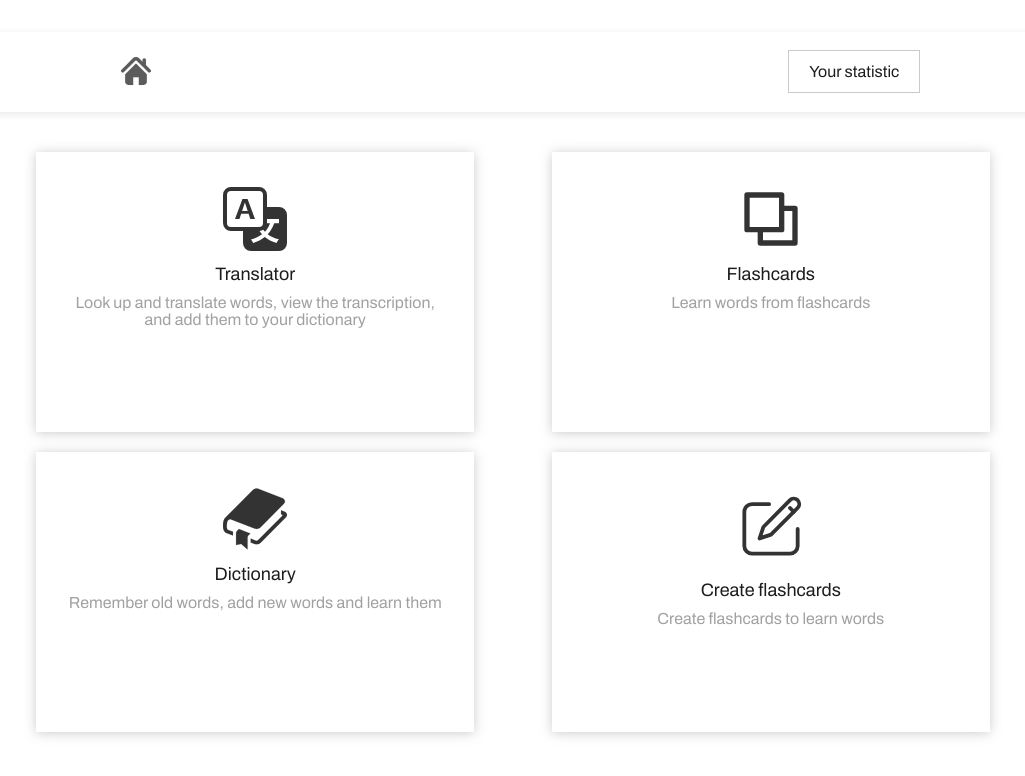
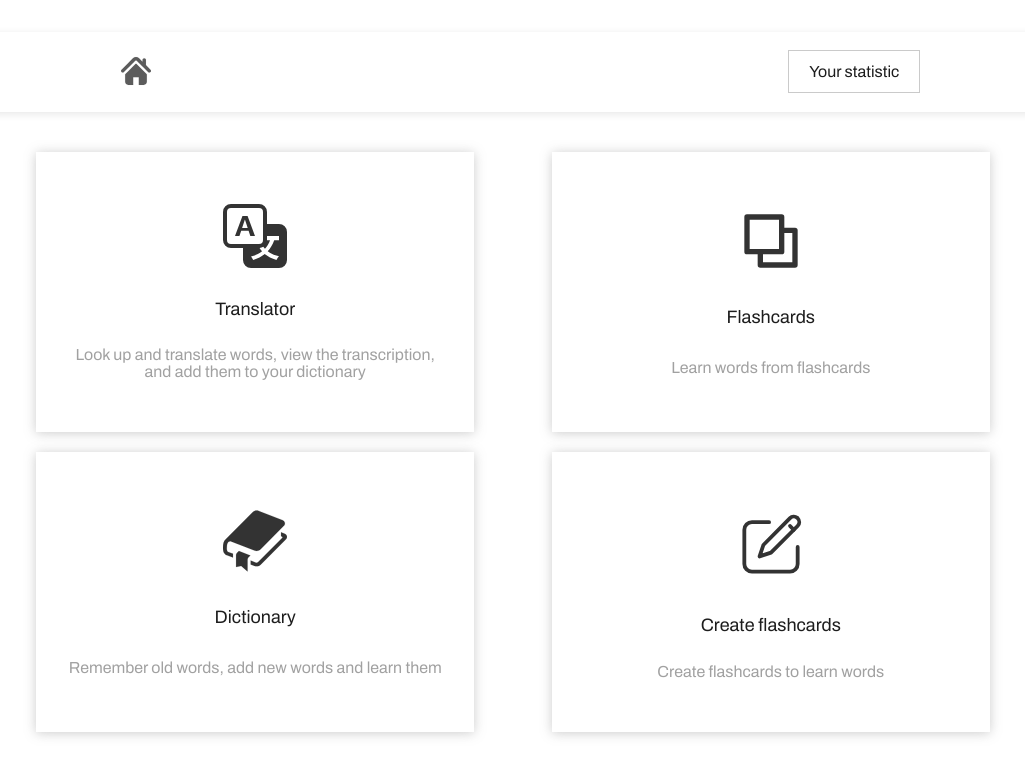
Before and after one commit to AleksandrDantsev/EnglishWordsApp, a React (Vite) app: page /menuApp in a window 1280 px wide. Shown: the top 776 px of the page, without its empty margins (127-1152 px from the left). Built offline with nearby package versions, Linux system fonts and the light colour scheme.

Commit message:
delete unless files

```diff
--- a/src/components/HomePage/HomePage.tsx
+++ b/src/components/HomePage/HomePage.tsx
@@ -18,7 +18,7 @@ const HomePage:React.FC  = () => {
                 </aside>
                 <div className={st.home_image}>
                     <div className={st.home_picture}>
-                        <img src={"https://w.forfun.com/fetch/5d/5d6298c47b6b2cb58ed69959eeb83e5a.jpeg"} alt="flag" />
+                        <img src={"./public/pictures/back.jpeg"} alt="" />
                     </div>
                 </div>
             </div>
--- a/src/components/MenuCard/MenuCard.module.scss
+++ b/src/components/MenuCard/MenuCard.module.scss
@@ -19,6 +19,10 @@
 
 
 .menuCard_wrapper {
+    display: flex;
+    flex-direction: column;
+    justify-content: space-evenly;
+    height: 100%;
     text-align: center;
     color: #333333;
 
```
Also changed, not shown: public/pictures/back.jpeg (added), public/pictures/flagEngland.jpg (deleted).
